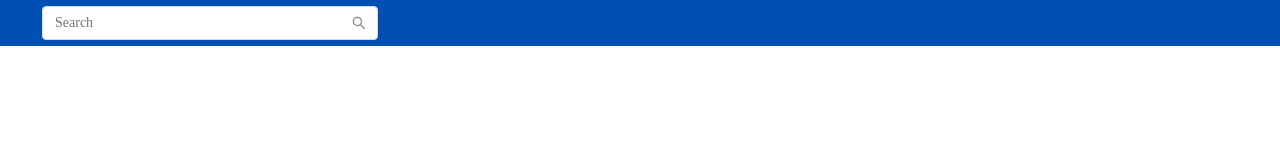
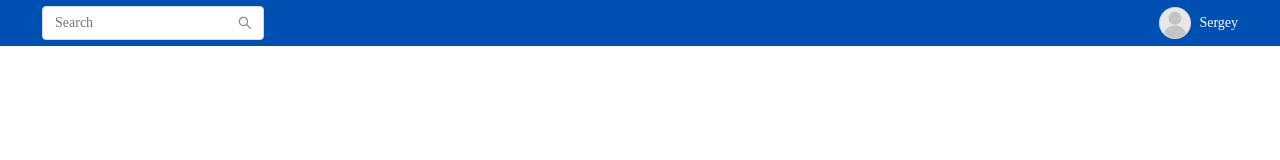
Before and after one commit to smeshchankin/slicing-distance, a plain HTML site: page index.html in a window 1280 px wide. Drawn offline with nearby package versions, Linux system fonts and the light colour scheme.

Commit message:
[DI-001] Header: user

```diff
--- a/css/style.css
+++ b/css/style.css
@@ -10,9 +10,11 @@
 .header-block {
     max-width: 1196px;
     margin: auto;
+    display: flex;
+    align-items: center;
+    justify-content: space-between;
 }
 .search-input {
-    width: 100%;
     max-width: 336px;
     border: 1px solid #D9D9D9;
     border-radius: 4px;
@@ -28,3 +30,15 @@
     line-height: 22px;
     color: #BFBFBF;
 }
+.user {
+    display: flex;
+    align-items: center;
+}
+.user-avatar {
+    margin-right: 8px;
+}
+.user-name {
+    font-size: 14px;
+    line-height: 22px;
+    color: #FFF;
+}
--- a/index.html
+++ b/index.html
@@ -14,7 +14,14 @@
             <div class="search">
                 <input type="search" placeholder="Search" class="search-input" />
             </div>
-            <div class="navigation"></div>
+            <div class="navigation">
+                <div class="user">
+                    <img src="img/no-avatar.png" alt="avatar" class="user-avatar" />
+                    <span class="user-name">Sergey</span>
+                </div>
+                <div class="navigation-panel"></div>
+                <div class="icons-panel"></div>
+            </div>
         </div>
     </header>
 
```
Also changed, not shown: img/no-avatar.png (added).
